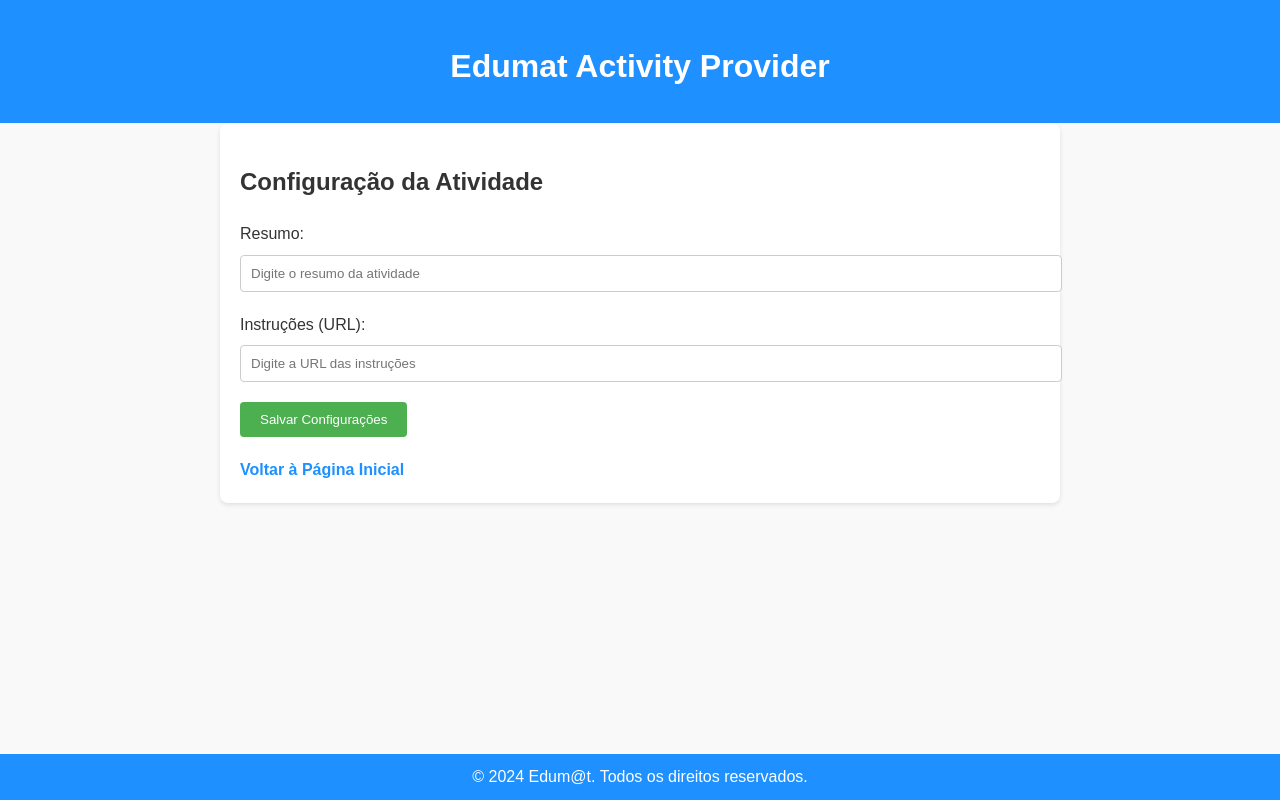
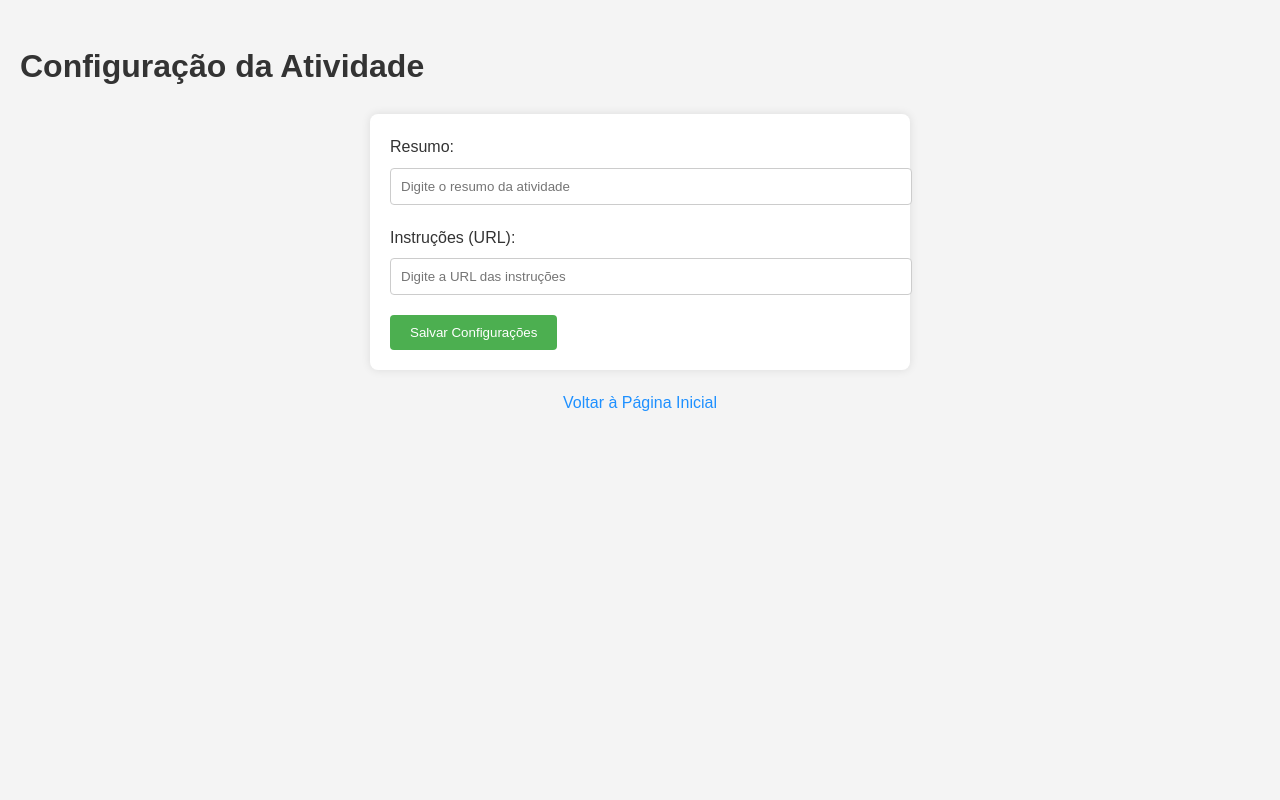
Before and after one commit to Joao-Machado-UAb/edumat, a Flask app: page /config in a window 1280 px wide. Run offline with Flask 3, Linux system fonts and the light colour scheme.

Commit message:
Update config.html

```diff
--- a/templates/config.html
+++ b/templates/config.html
@@ -9,31 +9,17 @@
             font-family: Arial, sans-serif;
             line-height: 1.6;
             margin: 0;
-         padding: 0;
-         background-color: #f9f9f9;
+            padding: 20px;
+            background-color: #f4f4f4;
             color: #333;
         }
-         header {
-         background-color: #1e90ff;
-         color: white;
-         padding: 20px 10px;
-         text-align: center;
-         }
-         main {
+        form {
+            max-width: 500px;
+            margin: 0 auto;
             padding: 20px;
-         max-width: 800px;
-         margin: 0 auto;
-         background: #fff;
-         box-shadow: 0 2px 4px rgba(0, 0, 0, 0.1);
+            background-color: #fff;
             border-radius: 8px;
-         }
-         h1 {
-         font-size: 2rem;
-         margin-bottom: 10px;
-         }
-         h2 {
-         font-size: 1.5rem;
-         margin-bottom: 20px;
+            box-shadow: 0 0 10px rgba(0, 0, 0, 0.1);
         }
         label {
             font-size: 16px;
@@ -59,48 +45,36 @@
             background-color: #45a049;
         }
         a {
-         display: inline-block;
+            display: block;
             margin-top: 20px;
             text-align: center;
             color: #1e90ff;
             text-decoration: none;
-         font-weight: bold;
         }
         a:hover {
             text-decoration: underline;
         }
-         footer {
-         text-align: center;
-         padding: 10px 0;
-         background-color: #1e90ff;
-         color: white;
-         position: fixed;
-         width: 100%;
-         bottom: 0;
-         }
     </style>
 </head>
 <body>
-      <header>
-         <h1>Edumat Activity Provider</h1>
-      </header>
-      <main>
-         <h2>Configuração da Atividade</h2>
+    <h1>Configuração da Atividade</h1>
+
     <form>
         <label for="resumo">Resumo:</label>
         <input type="text" id="resumo" name="resumo" placeholder="Digite o resumo da atividade">
+
         <label for="instrucoes">Instruções (URL):</label>
         <input type="text" id="instrucoes" name="instrucoes" placeholder="Digite a URL das instruções">
+
         <!-- Campos ocultos para enviar os dados ao backend -->
         <input type="hidden" id="hidden_resumo" name="hidden_resumo">
         <input type="hidden" id="hidden_instrucoes" name="hidden_instrucoes">
+
         <input type="submit" value="Salvar Configurações">
     </form>
+
     <a href="/">Voltar à Página Inicial</a>
-      </main>
-      <footer>
-         &copy; 2024 Edum@t. Todos os direitos reservados.
-      </footer>
+
     <script>
         // Lógica para atualizar os campos ocultos e mostrar alerta
         document.querySelector('form').addEventListener('submit', function(event) {
```
Lines whose indentation alone changed are shown as unchanged.
